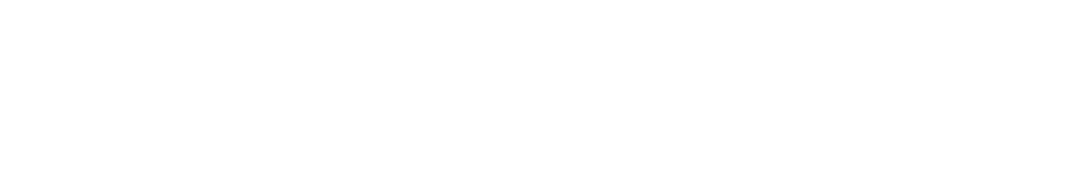
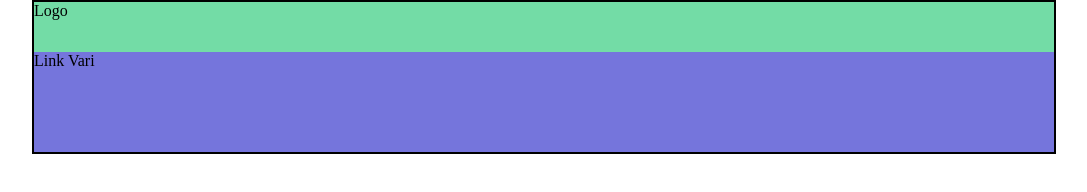
Before and after one commit to planeset94/htmlcss-struttura-wp, a plain HTML site: page index.html in a window 1280 px wide. Shown: the whole page, without its empty margins (96-1183 px from the left). Drawn offline with Linux system fonts and the light colour scheme.

Commit message:
Header structured

```diff
--- a/index.html
+++ b/index.html
@@ -14,10 +14,10 @@
         <!-- Main_container di tutto -->
         <header>
             <!-- Header site -->
+            <div class="logo"> Logo</div>
+            <div class="links"> Link Vari
 
-
-
-
+            </div>
             <!--/Header site -->
         </header>
 
--- a/style.css
+++ b/style.css
@@ -9,3 +9,21 @@
     clear:both;
     display: table;
 }
+
+header{
+    border:2px solid black;
+
+}
+
+.main_container{
+    width: 80%;
+    margin: auto;
+}
+.logo{
+    height: 50px;
+    background-color: #73dca6;
+}
+.links {
+    height: 100px;
+    background-color: #7575dc;
+}
```
